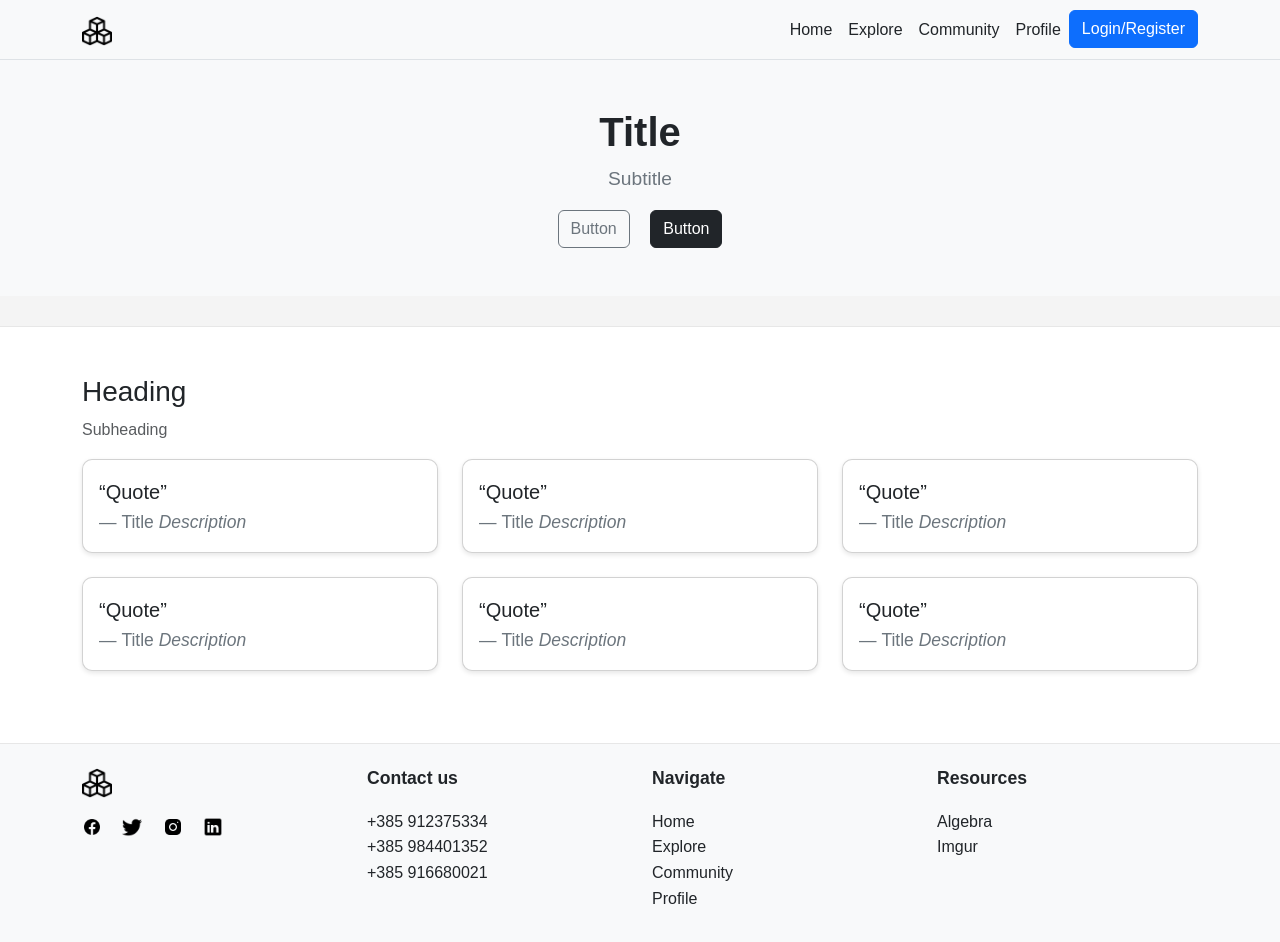
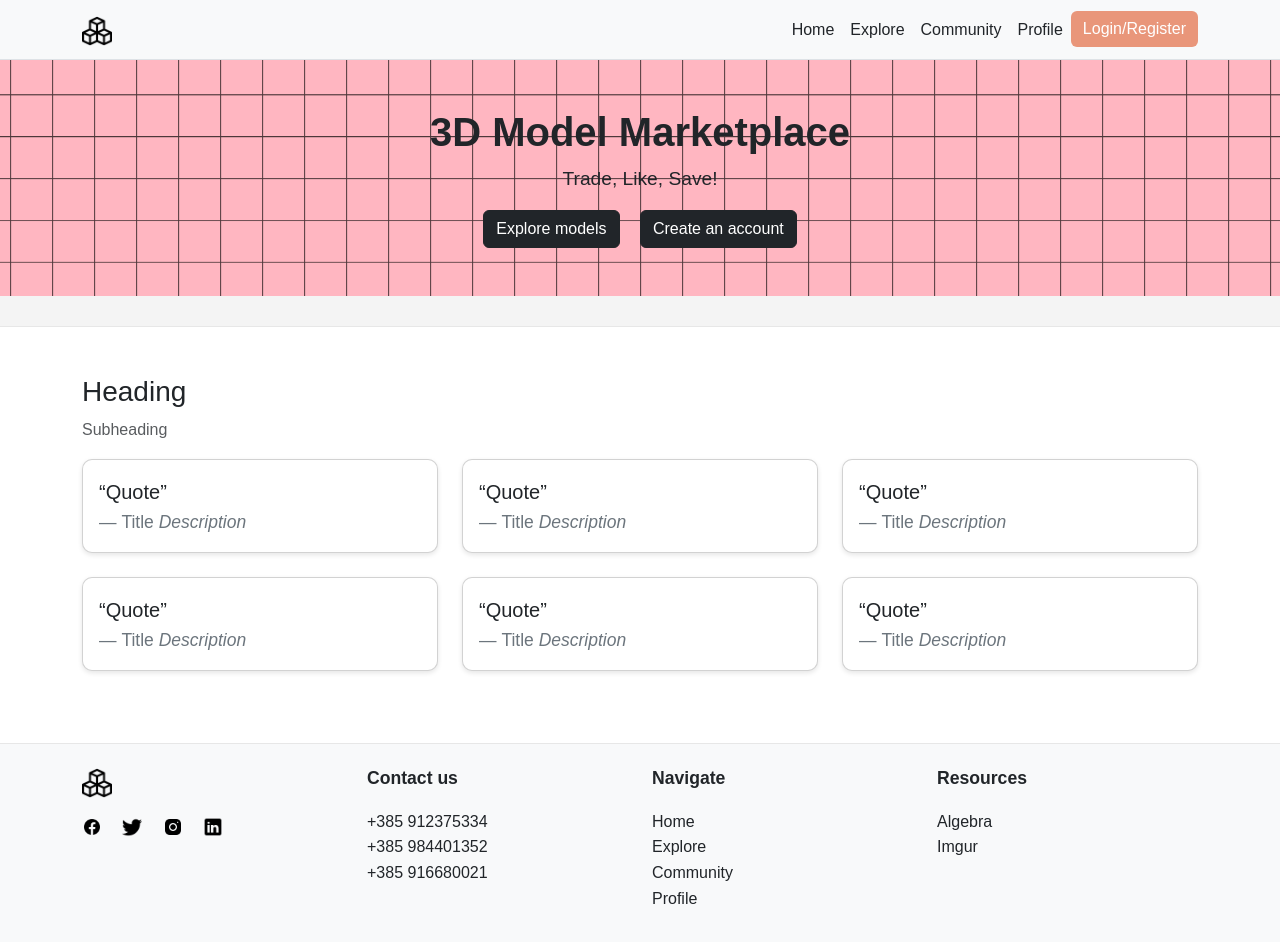
Before and after one commit to M-Pat/3D-Model-Website-, a plain HTML site: page HTML/index.html in a window 1280 px wide. Drawn offline with nearby package versions, Linux system fonts and the light colour scheme.

Commit message:
3 commit

```diff
--- a/CSS/styles.css
+++ b/CSS/styles.css
@@ -21,16 +21,19 @@ body {
 }
 
 .navbar-light .navbar-nav .nav-link:hover {
-    color: #007bff;
+    color:darksalmon;
 }
 
 .navbar-toggler-icon {
-    background-color: #007bff;
+    background-color: darksalmon;
 }
 
 /* Hero Section */
 .hero {
-    background-color: #f8f9fa;
+    background-image: url(../Resources/wallpaper.png);
+    background-size: cover;
+    background-position: center;
+    background-repeat: no-repeat;
     text-align: center;
     padding: 50px 0;
     margin-bottom: 30px;
@@ -44,7 +47,7 @@ body {
 
 .hero p {
     font-size: 1.2rem;
-    color: #6c757d;
+    color: #212529;
 }
 
 
@@ -114,6 +117,16 @@ body {
     color: #6c757d;
 }
 
+#authButton{
+background-color: darksalmon;
+border:#212529
+}
+
+#authButton:hover{
+    background-color: rgba(233, 150, 122, 0.87);
+    border:#191c1f
+}
+
 #authSubmitButton {
     background-color: #28a745;
     border: none;
--- a/HTML/index.html
+++ b/HTML/index.html
@@ -51,11 +51,11 @@
     <!-- Hero Section -->
     <section class="hero bg-light text-center py-5">
         <div class="container">
-            <h1 class="display-4">Title</h1>
-            <p class="lead">Subtitle</p>
+            <h1 class="display-4">3D Model Marketplace</h1>
+            <p class="lead">Trade, Like, Save!</p>
             <div>
-                <button class="btn btn-outline-secondary mx-2">Button</button>
-                <button class="btn btn-dark mx-2">Button</button>
+                <button class="btn btn-dark mx-2">Explore models</button>
+                <button class="btn btn-dark mx-2">Create an account</button>
             </div>
         </div>
     </section>
```
Also changed, not shown: Resources/wallpaper.png (added).
